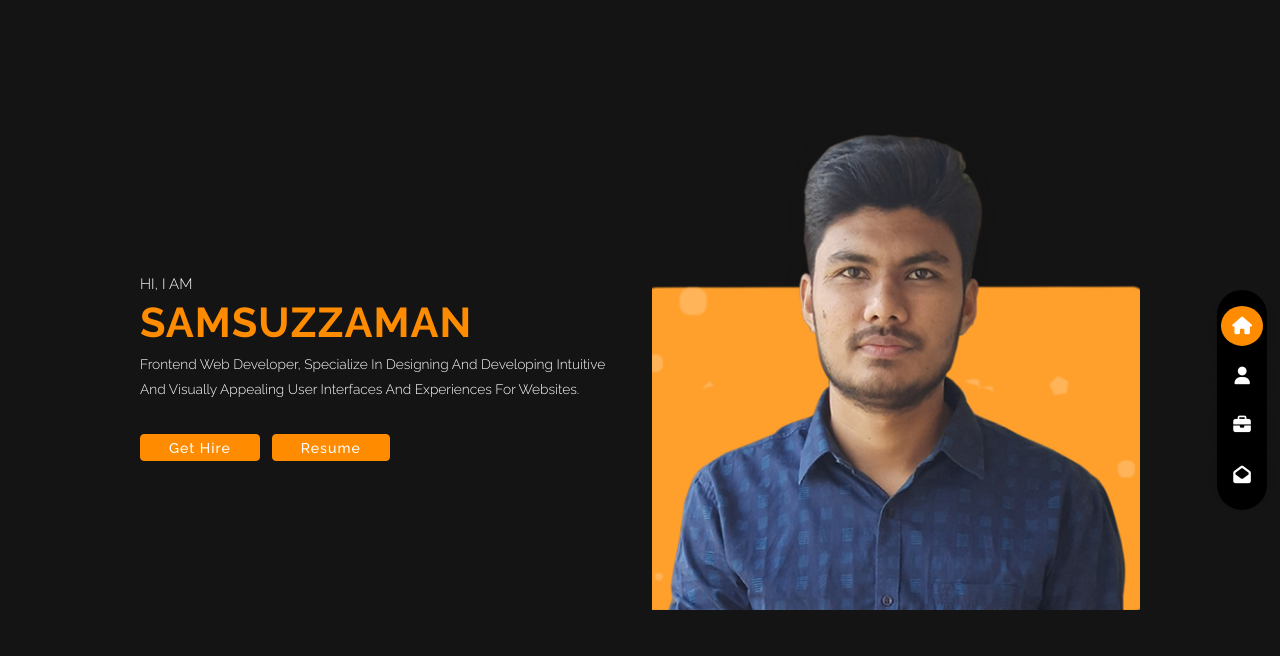
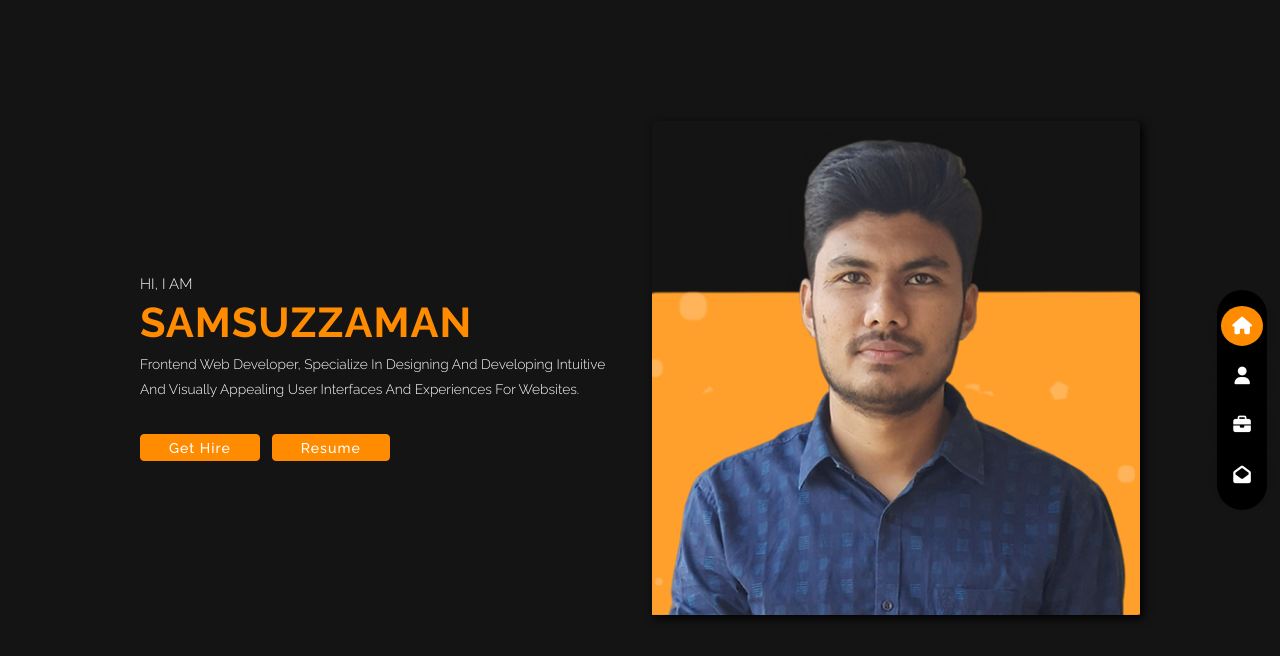
Before and after one commit to samsuzzaman1998/samsuzzaman-portfolio, a plain HTML site: page index.html in a window 1280 px wide. Drawn offline with Linux system fonts and the light colour scheme.

Commit message:
add shadow on profile

```diff
--- a/sectionStyle.css
+++ b/sectionStyle.css
@@ -69,6 +69,9 @@
 .hero_right .hero_avatar {
     width: 100%;
     max-width: 300px;
+    box-shadow: 3px 3px 10px rgba(0, 0, 0, 1);
+    border-radius: 5px 5px 0 0;
+    padding: 10px 0 0;
 }
 
 @media screen and (min-width: 1100px) {
```
